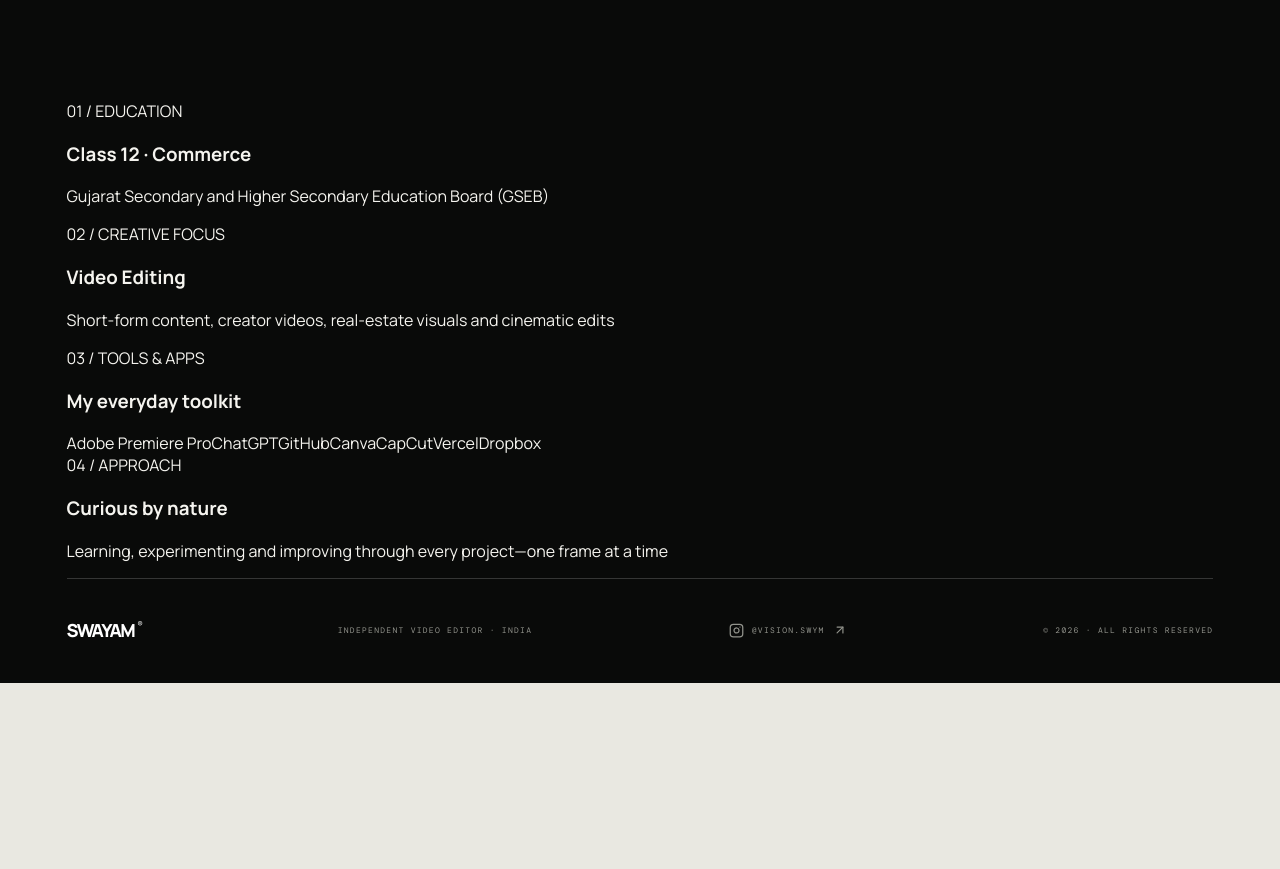
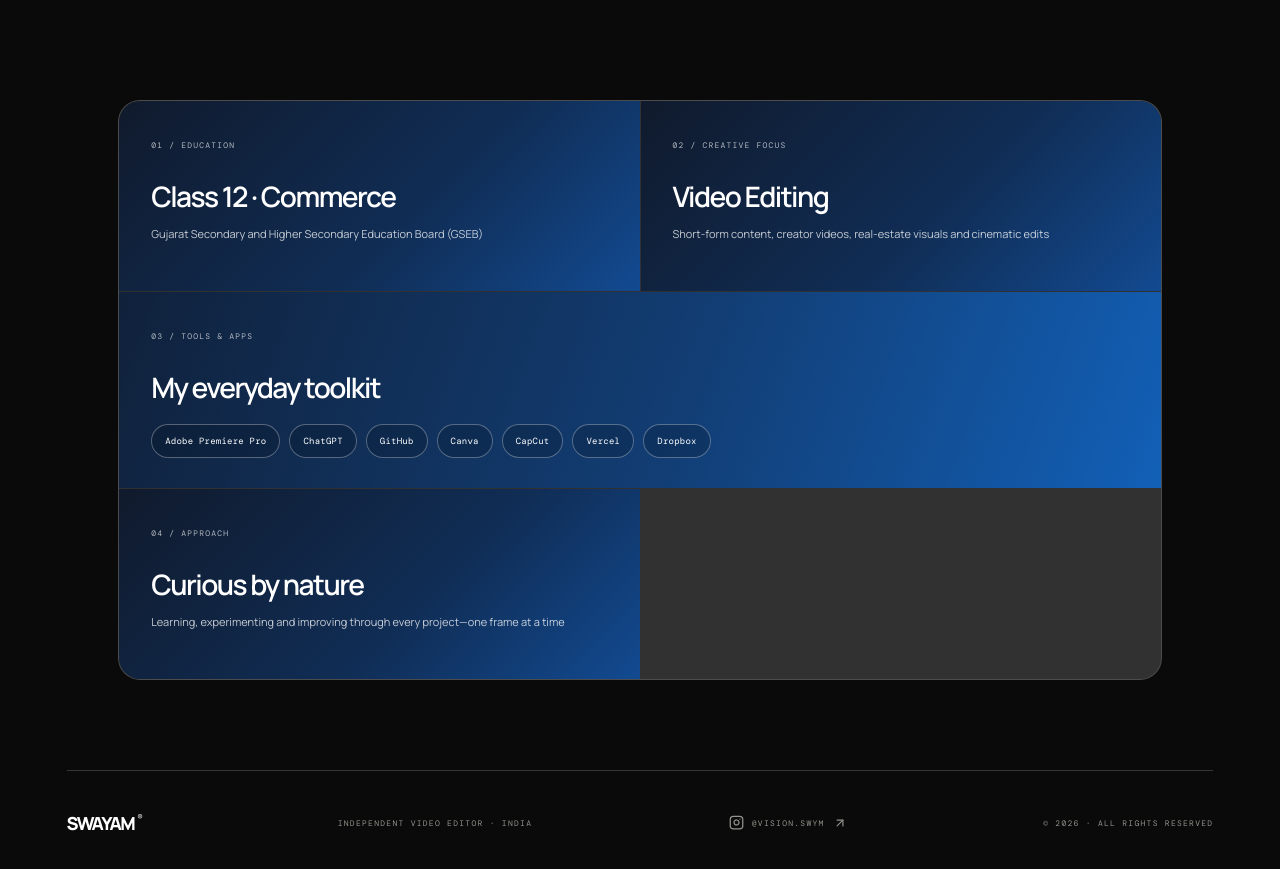
Before and after one commit to valandswayam5-ai/swayam-editor-portfolio, a Next.js app: page / in a window 1280 px wide. Shown: the part 5947-6816 px from the top of the page. Before the commit the page ends 6630 px from the top, so only its background shows below. Built offline with nearby package versions, Linux system fonts and the light colour scheme.

Commit message:
Style About details and tools panel in electric blue

```diff
--- a/app/globals.css
+++ b/app/globals.css
@@ -144,3 +144,15 @@ button,video{font:inherit}
     background:linear-gradient(180deg,#050606 0%,#050606 43%,rgba(5,6,6,.94) 53%,rgba(5,6,6,.38) 75%,rgba(5,6,6,.18) 100%);
   }
 }
+
+
+/* About profile and tools panel */
+.about-details-panel{display:grid;grid-template-columns:repeat(2,minmax(0,1fr));gap:1px;margin:0 4.5% 90px;background:rgba(255,255,255,.16);border:1px solid rgba(255,255,255,.13);border-radius:22px;overflow:hidden}
+.about-detail{min-height:190px;padding:30px 32px;background:linear-gradient(135deg,#101a2c 0%,#102d55 58%,#124a91 100%)}
+.about-detail>span{font:8px 'DM Mono',monospace;letter-spacing:.15em;color:rgba(255,255,255,.68)}
+.about-detail h3{font-size:clamp(20px,2.2vw,30px);letter-spacing:-.055em;font-weight:600;margin:24px 0 9px;color:#fff}
+.about-detail p{max-width:430px;font-size:11px;line-height:1.8;color:rgba(255,255,255,.76);margin:0}
+.tools-detail{grid-column:span 2;background:linear-gradient(110deg,#10213b 0%,#123e75 55%,#1260b7 100%)}
+.tool-chips{display:flex;flex-wrap:wrap;gap:9px;margin-top:18px}
+.tool-chips span{padding:10px 13px;border:1px solid rgba(255,255,255,.3);border-radius:999px;background:rgba(4,12,24,.2);font:9px 'DM Mono',monospace;letter-spacing:.025em;color:#fff}
+@media(max-width:600px){.about-details-panel{grid-template-columns:1fr;margin:0 0 55px;border-radius:16px}.about-detail{min-height:155px;padding:24px 21px}.tools-detail{grid-column:span 1}.about-detail h3{margin-top:19px;font-size:22px}.tool-chips{gap:7px}.tool-chips span{font-size:8px;padding:9px 10px}}
```
